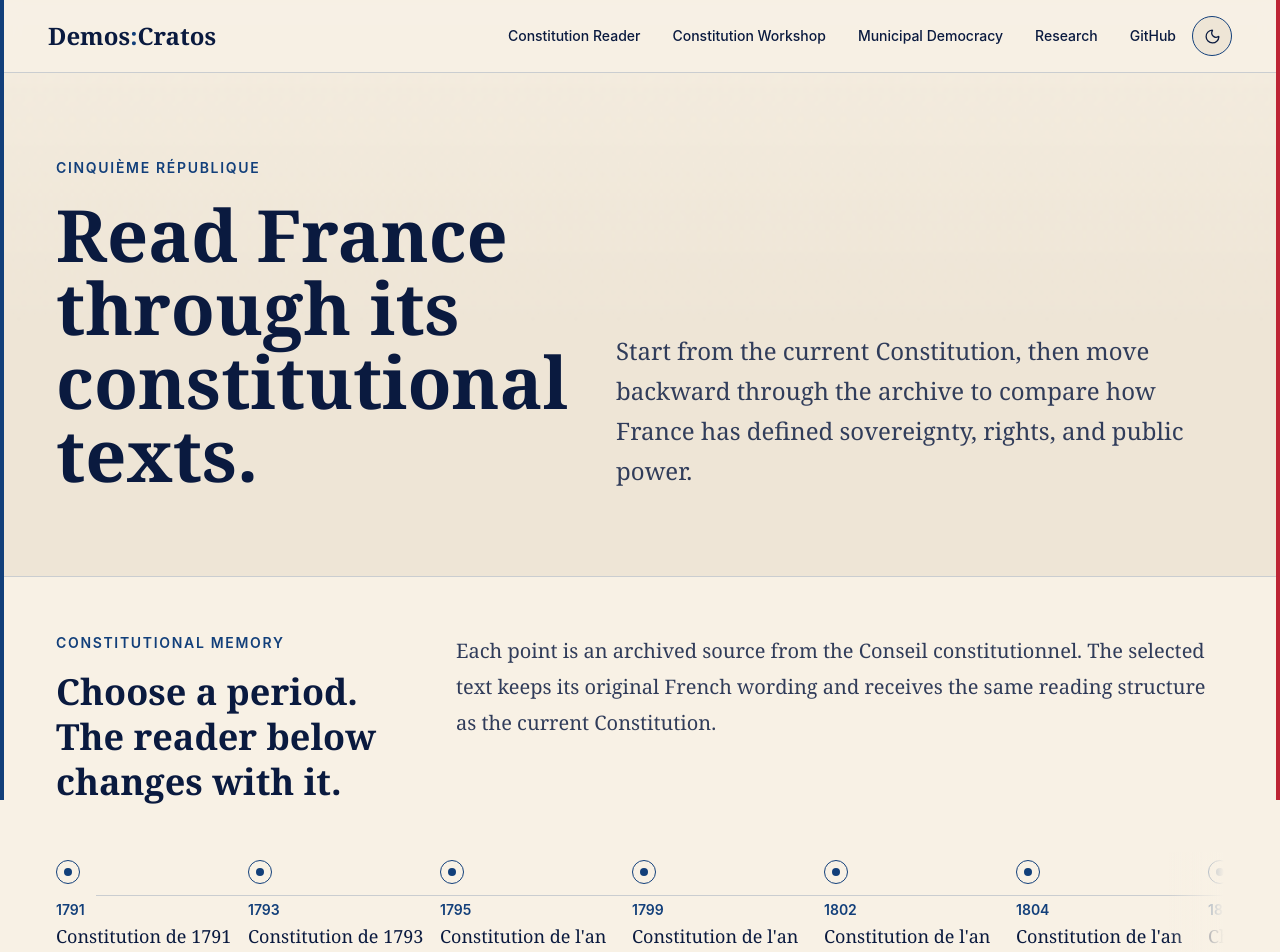
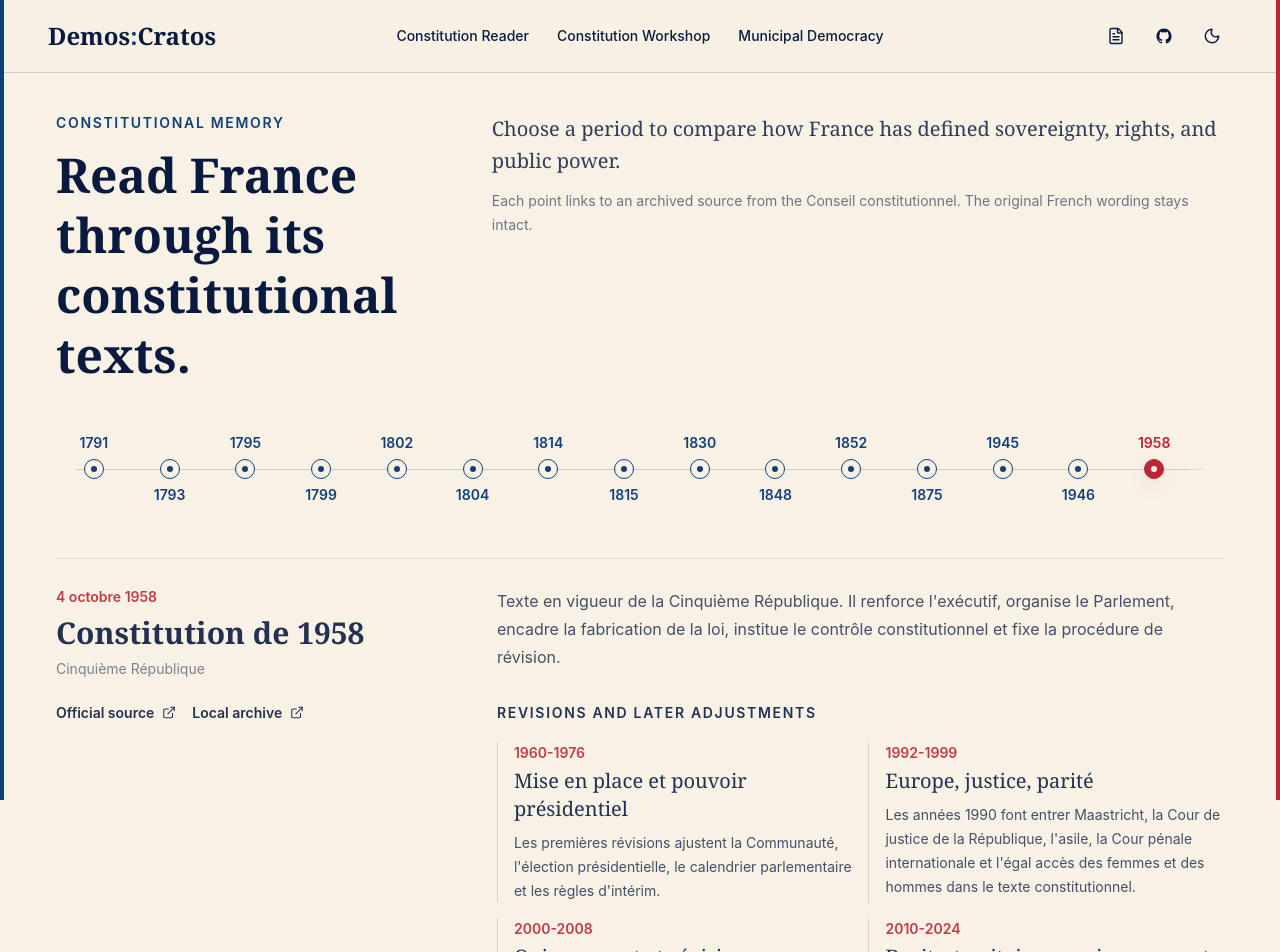
Before and after one commit to Talibabtou/demos-cratos, a Next.js app: page /en/constitution-reader in a window 1280 px wide. Shown: the top 952 px of the page. Built offline with nearby package versions, Linux system fonts and the light colour scheme.

Commit message:
feat: added footer, better timeline, changed navbar

```diff
--- a/src/app/layout.tsx
+++ b/src/app/layout.tsx
@@ -1,6 +1,7 @@
 import { Analytics } from '@vercel/analytics/next';
 import { SpeedInsights } from '@vercel/speed-insights/next';
 import type { Metadata } from 'next';
+import { SiteFooter } from '@/components/site-footer';
 import { getPreferencesHydrationScript } from '@/lib/preferences';
 import './globals.css';
 
@@ -38,6 +39,7 @@ export default function RootLayout({
           className="fixed inset-y-0 right-0 z-50 w-1 bg-civic-red"
         />
         {children}
+        <SiteFooter />
         <Analytics />
         <SpeedInsights />
       </body>
--- /dev/null
+++ b/src/components/github-mark.tsx
@@ -0,0 +1,12 @@
+export function GitHubMark() {
+  return (
+    <svg
+      aria-hidden="true"
+      className="size-[18px]"
+      fill="currentColor"
+      viewBox="0 0 24 24"
+    >
+      <path d="M12 2C6.48 2 2 6.58 2 12.24c0 4.52 2.87 8.36 6.84 9.72.5.09.68-.22.68-.49v-1.72c-2.78.62-3.37-1.37-3.37-1.37-.45-1.18-1.11-1.5-1.11-1.5-.91-.64.07-.63.07-.63 1 .07 1.53 1.06 1.53 1.06.9 1.57 2.36 1.12 2.94.86.09-.67.35-1.12.64-1.38-2.22-.26-4.56-1.14-4.56-5.07 0-1.12.39-2.03 1.03-2.75-.1-.26-.45-1.3.1-2.71 0 0 .84-.28 2.75 1.05A9.3 9.3 0 0 1 12 6.96c.85 0 1.7.12 2.5.35 1.91-1.33 2.75-1.05 2.75-1.05.55 1.41.2 2.45.1 2.71.64.72 1.03 1.63 1.03 2.75 0 3.94-2.34 4.81-4.57 5.07.36.32.68.94.68 1.9v2.78c0 .27.18.59.69.49A10.12 10.12 0 0 0 22 12.24C22 6.58 17.52 2 12 2Z" />
+    </svg>
+  );
+}
--- a/src/components/site-header.tsx
+++ b/src/components/site-header.tsx
@@ -1,4 +1,6 @@
+import { GitHubMark } from '@/components/github-mark';
 import { ThemeToggle } from '@/components/theme-toggle';
+import { FileText } from 'lucide-react';
 import type { Locale } from '@/i18n/routing';
 import { withLocale } from '@/i18n/routing';
 import type { Messages } from '@/i18n/messages';
@@ -23,22 +25,21 @@ export function SiteHeader({ locale, messages }: SiteHeaderProps) {
       href: withLocale(locale, '/municipal-democracy'),
       label: messages.municipalDemocracy,
     },
-    { href: '/research.md', label: messages.research },
   ];
 
   return (
     <header className="sticky top-0 z-20 border-civic-line border-b bg-civic-paper/88 backdrop-blur">
-      <div className="mx-auto flex h-[72px] max-w-7xl items-center justify-between px-6 md:px-10 lg:px-12">
+      <div className="mx-auto grid h-[72px] max-w-7xl grid-cols-[1fr_auto] items-center gap-4 px-6 md:grid-cols-[1fr_auto_1fr] md:px-10 lg:px-12">
         <Link
-          className="focus-ring font-semibold font-serif text-2xl text-civic-ink"
+          className="focus-ring justify-self-start font-semibold font-serif text-2xl text-civic-ink"
           href={withLocale(locale)}
         >
           Demos<span className="text-civic-blue">:</span>Cratos
         </Link>
-        <div className="flex items-center gap-4">
+
         <nav
           aria-label="Main navigation"
-            className="hidden items-center gap-8 md:flex"
+          className="hidden items-center gap-7 justify-self-center md:flex"
         >
           {navItems.map((item) => (
             <Link
@@ -49,15 +50,27 @@ export function SiteHeader({ locale, messages }: SiteHeaderProps) {
               {item.label}
             </Link>
           ))}
+        </nav>
+
+        <div className="flex items-center gap-2 justify-self-end">
+          <Link
+            aria-label={messages.research}
+            className="focus-ring inline-flex size-10 items-center justify-center rounded-full text-civic-ink transition hover:text-civic-blue"
+            href="/research.md"
+            title={messages.research}
+          >
+            <FileText aria-hidden="true" size={18} strokeWidth={1.9} />
+          </Link>
           <a
-              className="focus-ring font-medium text-civic-text text-sm transition hover:text-civic-ink"
+            aria-label={messages.github}
+            className="focus-ring inline-flex size-10 items-center justify-center rounded-full text-civic-ink transition hover:text-civic-blue"
             href="https://github.com/Talibabtou/demos-cratos"
             rel="noreferrer"
             target="_blank"
+            title={messages.github}
           >
-              {messages.github}
+            <GitHubMark />
           </a>
-          </nav>
           <ThemeToggle />
         </div>
       </div>
--- a/src/components/theme-toggle.tsx
+++ b/src/components/theme-toggle.tsx
@@ -50,14 +50,14 @@ export function ThemeToggle() {
   return (
     <button
       aria-label={isDarkMode ? 'Switch to light mode' : 'Switch to dark mode'}
-      className="focus-ring inline-flex size-10 items-center justify-center rounded-full border border-civic-blue bg-civic-wash text-civic-ink transition hover:bg-civic-paper"
+      className="focus-ring inline-flex size-10 items-center justify-center rounded-full text-civic-ink transition hover:text-civic-blue"
       onClick={toggleTheme}
       type="button"
     >
       {isDarkMode ? (
-        <Sun aria-hidden="true" size={17} strokeWidth={1.8} />
+        <Sun aria-hidden="true" size={18} strokeWidth={1.9} />
       ) : (
-        <Moon aria-hidden="true" size={17} strokeWidth={1.8} />
+        <Moon aria-hidden="true" size={18} strokeWidth={1.9} />
       )}
     </button>
   );
--- a/src/features/constitution-reader/constitution-reader.tsx
+++ b/src/features/constitution-reader/constitution-reader.tsx
@@ -28,7 +28,6 @@ export function ConstitutionReader({
   return (
     <main>
       <SiteHeader locale={locale} messages={messages.navigation} />
-      <ReaderHero document={selectedConstitution} />
       <ConstitutionalMemoryTimeline
         locale={locale}
         selectedConstitution={selectedConstitution}
@@ -47,30 +46,6 @@ function getSelectedConstitution(selectedConstitutionId: string) {
   );
 }
 
-function ReaderHero({ document }: { document: ConstitutionDocument }) {
-  return (
-    <section className="border-civic-line border-b">
-      <div className="mx-auto grid min-h-[calc(72svh-73px)] max-w-400 content-center gap-12 px-6 py-16 md:px-10 lg:grid-cols-[0.82fr_1.18fr] lg:px-14">
-        <div className="reveal-up">
-          <p className="font-semibold text-civic-blue text-sm uppercase tracking-[0.12em]">
-            {document.regime}
-          </p>
-          <h1 className="mt-5 max-w-4xl font-semibold font-serif text-5xl text-civic-ink leading-[1.02] md:text-7xl">
-            Read France through its constitutional texts.
-          </h1>
-        </div>
-        <div className="reveal-up-delay max-w-2xl self-end">
-          <p className="font-serif text-2xl text-civic-text leading-10">
-            Start from the current Constitution, then move backward through the
-            archive to compare how France has defined sovereignty, rights, and
-            public power.
-          </p>
-        </div>
-      </div>
-    </section>
-  );
-}
-
 function ConstitutionalMemoryTimeline({
   locale,
   selectedConstitution,
@@ -82,34 +57,43 @@ function ConstitutionalMemoryTimeline({
 }) {
   return (
     <section className="border-civic-line border-b bg-civic-paper">
-      <div className="mx-auto max-w-448 px-6 py-14 md:px-10 lg:px-14">
-        <div className="grid gap-8 lg:grid-cols-[0.62fr_1.38fr]">
+      <div className="mx-auto max-w-448 px-6 pt-10 pb-12 md:px-10 lg:px-14">
+        <div className="grid gap-6 lg:grid-cols-[0.72fr_1.28fr]">
           <div>
             <p className="font-semibold text-civic-blue text-sm uppercase tracking-[0.12em]">
               Constitutional memory
             </p>
-            <h2 className="mt-4 font-semibold font-serif text-4xl text-civic-ink leading-tight">
-              Choose a period. The reader below changes with it.
-            </h2>
+            <h1 className="mt-3 font-semibold font-serif text-4xl text-civic-ink leading-tight md:text-5xl">
+              Read France through its constitutional texts.
+            </h1>
           </div>
-          <p className="max-w-3xl font-serif text-civic-text text-xl leading-9 lg:justify-self-end">
-            Each point is an archived source from the Conseil constitutionnel.
-            The selected text keeps its original French wording and receives the
-            same reading structure as the current Constitution.
-          </p>
+          <div className="max-w-3xl lg:justify-self-end">
+            <p className="font-serif text-civic-text text-xl leading-8">
+              Choose a period to compare how France has defined sovereignty,
+              rights, and public power.
+            </p>
+            <p className="mt-3 text-civic-muted text-sm leading-6">
+              Each point links to an archived source from the Conseil
+              constitutionnel. The original French wording stays intact.
+            </p>
+          </div>
         </div>
 
         <nav
           aria-label="French constitutional timeline"
-          className="relative mt-12 overflow-x-auto pb-5"
+          className="relative mt-8 overflow-x-auto py-3"
         >
-          <div className="pointer-events-none absolute inset-y-0 right-0 z-20 w-14 bg-gradient-to-l from-civic-paper to-transparent" />
-          <ol className="relative flex min-w-max items-start gap-3 pr-6">
-            <div className="absolute top-[2.68rem] right-10 left-10 h-px bg-civic-line" />
-            {constitutionDocuments.map((document) => (
-              <li key={document.id}>
+          <div className="pointer-events-none absolute inset-y-0 right-0 z-20 w-10 bg-gradient-to-l from-civic-paper to-transparent" />
+          <ol className="relative flex min-w-max items-center gap-0 pr-8 md:min-w-0">
+            <div className="absolute top-1/2 right-5 left-5 h-px bg-civic-line" />
+            {constitutionDocuments.map((document, index) => (
+              <li
+                className="relative flex w-26 shrink-0 md:w-auto md:flex-1"
+                key={document.id}
+              >
                 <TimelineButton
                   document={document}
+                  index={index}
                   isSelected={document.id === selectedConstitutionId}
                   locale={locale}
                 />
@@ -117,18 +101,15 @@ function ConstitutionalMemoryTimeline({
             ))}
           </ol>
         </nav>
-        <p className="mt-1 text-civic-muted text-xs">
-          Scroll the timeline horizontally to see the whole archive.
-        </p>
 
-        <div className="scroll-reveal mt-8 grid gap-8 border-civic-line border-t pt-8 lg:grid-cols-[0.8fr_1.2fr]">
+        <div className="scroll-reveal mt-8 grid gap-8 border-civic-line border-t pt-7 lg:grid-cols-[0.72fr_1.28fr]">
           <div>
             <p className="font-semibold text-civic-red text-sm">
               {selectedConstitution.date}
             </p>
-            <h3 className="mt-2 font-semibold font-serif text-3xl text-civic-ink">
+            <h2 className="mt-2 font-semibold font-serif text-3xl text-civic-ink">
               {selectedConstitution.title}
-            </h3>
+            </h2>
             <p className="mt-2 text-civic-muted text-sm">
               {selectedConstitution.regime}
             </p>
@@ -161,30 +142,32 @@ function ConstitutionalMemoryTimeline({
 
 function TimelineButton({
   document,
+  index,
   isSelected,
   locale,
 }: {
   document: ConstitutionDocument;
+  index: number;
   isSelected: boolean;
   locale: Locale;
 }) {
   return (
     <Link
+      aria-label={`${document.shortLabel}: ${document.title}, ${document.regime}`}
       aria-current={isSelected ? 'true' : undefined}
+      title={`${document.title} - ${document.regime}`}
       className={getTimelineButtonClassName(isSelected)}
       href={`/${locale}/constitution-reader?constitution=${document.id}`}
       scroll={false}
     >
+      <span className={getTimelineLabelClassName(index)}>
+        <span className={getTimelineYearClassName(isSelected)}>
+          {document.shortLabel}
+        </span>
+      </span>
       <span className={getTimelineDotClassName(isSelected)}>
-        <span className="size-2 rounded-full bg-current" />
+        <span className="size-1.5 rounded-full bg-current" />
       </span>
-      <span className={getTimelineYearClassName(isSelected)}>
-        {document.shortLabel}
-      </span>
-      <span className="mt-1 block font-serif text-lg leading-6">
-        {document.title}
-      </span>
-      <span className="mt-2 block text-xs leading-5">{document.regime}</span>
     </Link>
   );
 }
@@ -194,7 +177,7 @@ function getTimelineButtonClassName(isSelected: boolean) {
     ? 'text-civic-ink'
     : 'text-civic-muted hover:text-civic-ink';
 
-  return `focus-ring group relative flex w-[11.25rem] shrink-0 flex-col items-start pt-2 text-left transition duration-200 ${stateClassName}`;
+  return `focus-ring group relative flex h-20 w-full items-center justify-center px-1 text-center transition duration-200 ${stateClassName}`;
 }
 
 function getTimelineDotClassName(isSelected: boolean) {
@@ -202,13 +185,20 @@ function getTimelineDotClassName(isSelected: boolean) {
     ? 'border-civic-red bg-civic-red text-civic-action-text shadow-quiet'
     : 'border-civic-blue bg-civic-paper text-civic-blue group-hover:border-civic-red group-hover:text-civic-red';
 
-  return `relative z-10 flex size-6 items-center justify-center rounded-full border transition ${stateClassName}`;
+  return `relative z-10 flex size-5 items-center justify-center rounded-full border transition ${stateClassName}`;
 }
 
 function getTimelineYearClassName(isSelected: boolean) {
   const stateClassName = isSelected ? 'text-civic-red' : 'text-civic-blue';
 
-  return `mt-4 block font-semibold text-sm ${stateClassName}`;
+  return `block font-semibold text-sm ${stateClassName}`;
+}
+
+function getTimelineLabelClassName(index: number) {
+  const positionClassName =
+    index % 2 === 0 ? 'bottom-[calc(50%+1rem)]' : 'top-[calc(50%+1rem)]';
+
+  return `absolute ${positionClassName} left-1/2 -translate-x-1/2`;
 }
 
 function SourceLink({ href, label }: { href: string; label: string }) {
```
Also changed, not shown: src/components/site-footer.tsx (added, +38 -0 lines), 1 other file (tests, documents, lock files or other folders). Lines whose indentation alone changed are shown as unchanged.
